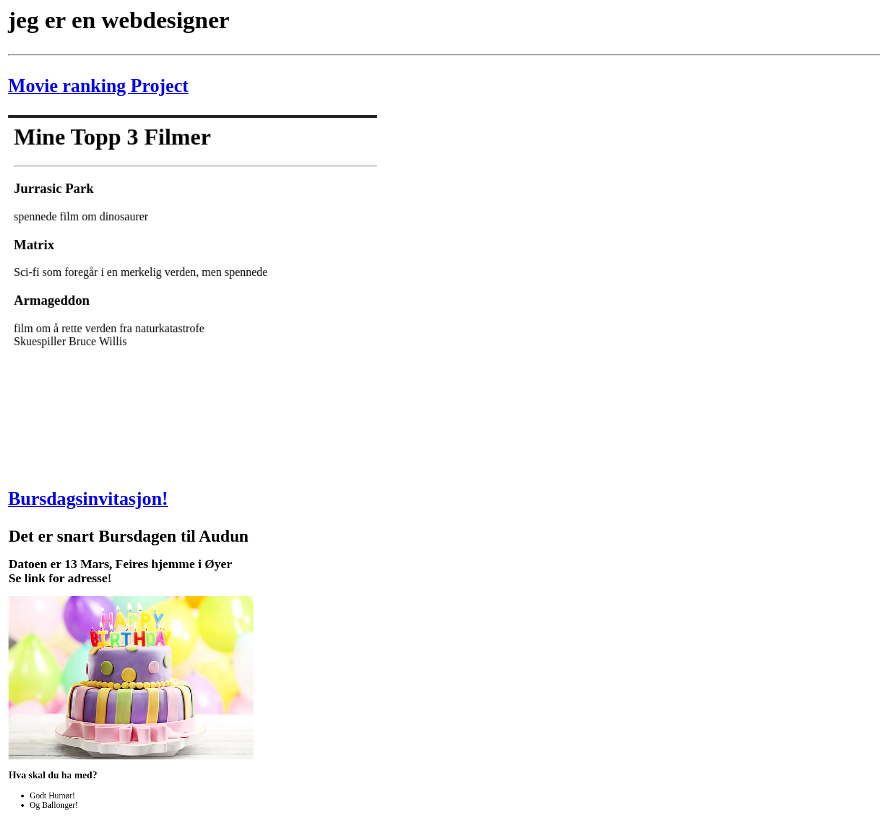
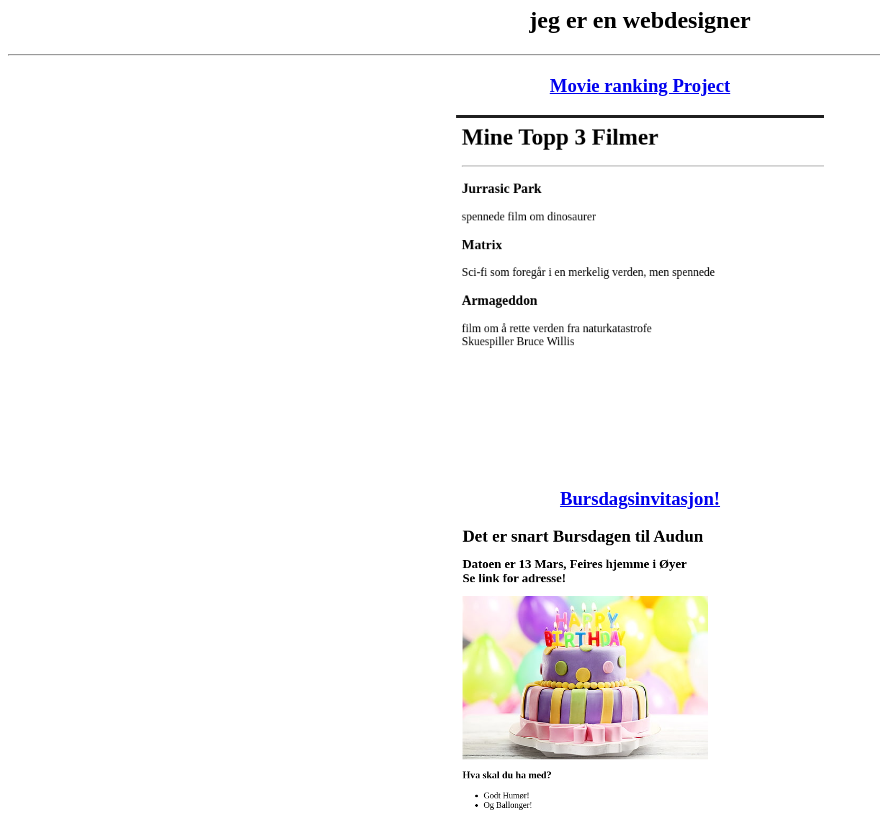
Before and after one commit to Jonash86/html-portfolio, a plain HTML site: page index.html in a window 1280 px wide. Shown: the part 73-896 px from the top of the page, without its empty margins (0-880 px from the left). Drawn offline with Linux system fonts and the light colour scheme.

Commit message:
Update index.html

```diff
--- a/index.html
+++ b/index.html
@@ -5,6 +5,11 @@
   <head>
     <meta charset="utf-8">
     <title>Min Første Hjemmeside</title>
+    <style>
+      body {
+        text-align:center
+      }
+    </style>
   </head>
     <body>
      <h1>Jonas sin Portfolio</h1>
```
